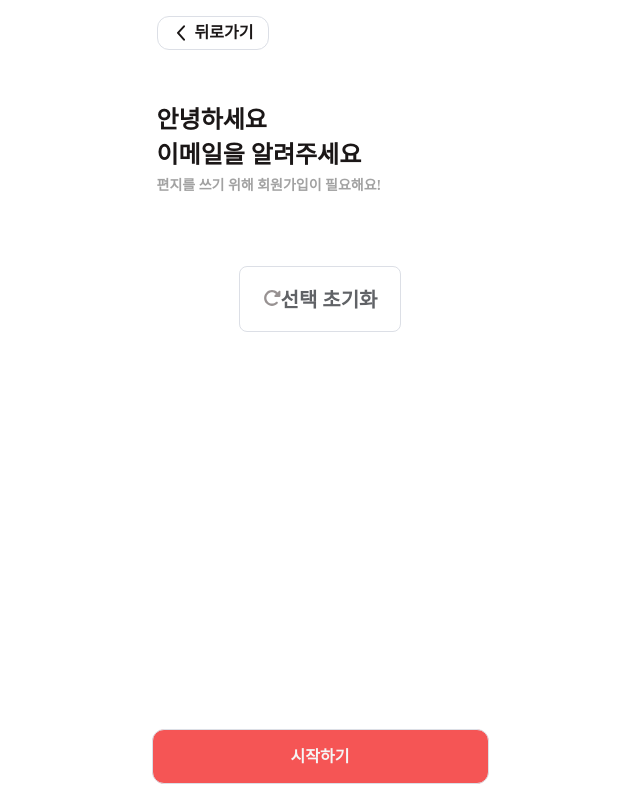
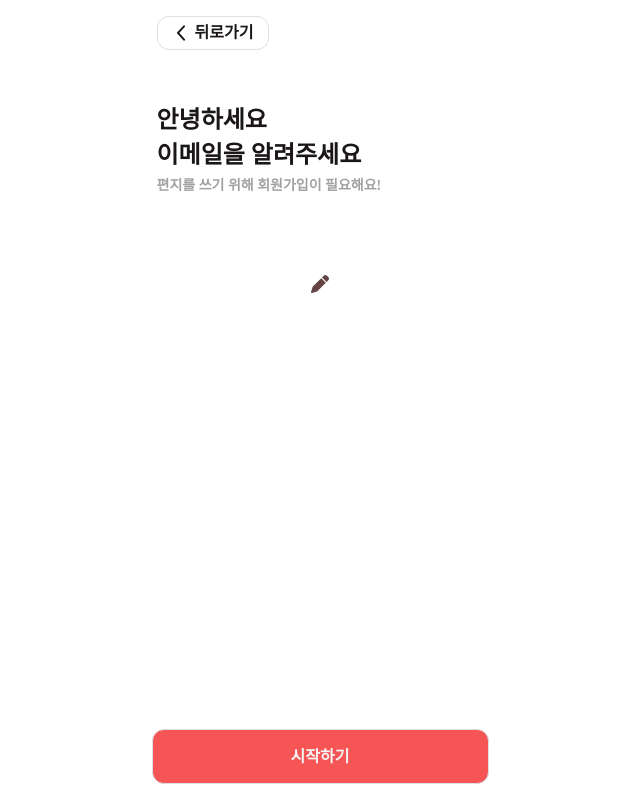
Before and after one commit to sin-hyunjin/Chkapoka-client, a Vue app: page / in a window 1280 px wide. Shown: the whole page, without its empty margins (320-960 px from the left). Built offline with nearby package versions, Linux system fonts and the light colour scheme; a web font is replaced by a local one; what vue-query would draw is missing.

Commit message:
feat: Add IconButton style

```diff
--- a/src/components/commons/CpIconButton.vue
+++ b/src/components/commons/CpIconButton.vue
@@ -15,22 +15,21 @@ import { ElButton } from "element-plus";
 
 const props = withDefaults(
   defineProps<{
+    type: "icon" | "text";
     classArr?: string[];
     borderRadius?: string;
-    bgColor?: string;
     textColor?: string;
+    hoverColor?: string;
     width?: string;
     height?: string;
-    disabled?: boolean;
   }>(),
   {
     classArr: () => ["cp-text-title-2"],
-    bgColor: "transparent",
     borderRadius: "var(--cp-number-8)",
-    textColor: "var(--cp-color-grey-100)",
-    width: "162px",
-    height: "66px",
-    disabled: false,
+    textColor: "var(--cp-color-black)",
+    hoverColor: "var(--cp-color-red-light)",
+    width: "auto",
+    height: "auto",
   },
 );
 defineEmits<{
@@ -43,9 +42,34 @@ const innerStyle = computed(() => {
     width: props.width,
     height: props.height,
   };
-  return {
-    ...common,
-    "--el-button-bg-color": props.bgColor,
-  };
+  switch (props.type) {
+    case "text": {
+      return {
+        ...common,
+        "--el-button-text-color": props.textColor,
+        "--el-button-bg-color": "transparent",
+        "--el-button-hover-bg-color": props.hoverColor,
+        "--el-button-active-bg-color": props.hoverColor,
+        "--el-button-hover-text-color": props.textColor,
+        "--el-button-active-text-color": props.textColor,
+        "--el-button-active-border-color": props.hoverColor,
+        "--el-button-hover-border-color": props.hoverColor,
+      };
+    }
+    case "icon": {
+      return {
+        ...common,
+        "--el-button-text-color": props.textColor,
+        "--el-button-border-color": "transparent",
+        "--el-button-bg-color": "transparent",
+        "--el-button-hover-bg-color": "transparent",
+        "--el-button-active-border-color": "transparent",
+        "--el-button-hover-border-color": "transparent",
+      };
+    }
+    default: {
+      return {};
+    }
+  }
 });
 </script>
--- a/src/components/init/ChukaPokaSignForm.vue
+++ b/src/components/init/ChukaPokaSignForm.vue
@@ -55,12 +55,7 @@
           placeholder="example@example.com"
         /> -->
 
-        <cp-icon-button type="solid" text-color="var(--cp-color-grey-900)"
-          ><div class="cp-text-head-4">
-            <IconTree></IconTree>
-            <span>선택 초기화</span>
-          </div></cp-icon-button
-        >
+        <cp-icon-button type="icon"><IconTree /></cp-icon-button>
       </template>
       <template v-if="currentStep === SignFormStep.REQUEST_EMAIL_VERIFY">
         <cp-input
@@ -124,7 +119,7 @@ import CpButton from "@/components/commons/CpButton.vue";
 import CpInput from "@/components/commons/CpInput.vue";
 import CpIconButton from "@/components/commons/CpIconButton.vue";
 import IconArrowLeft from "@/components/commons/images/IconArrowLeft.vue";
-import IconTree from "@/components/commons/images/IconRefresh.vue";
+import IconTree from "@/components/commons/images/IconEditPen.vue";
 import { LayoutType } from "@/composables/use-window-size-wrap";
 import { useValidateInputValue } from "@/composables/use-validate-input-value";
 import { SignFormStep } from "@/utils/const";
```
Also changed, not shown: src/components/commons/images/IconEditButton.vue (+8 -20 lines).
